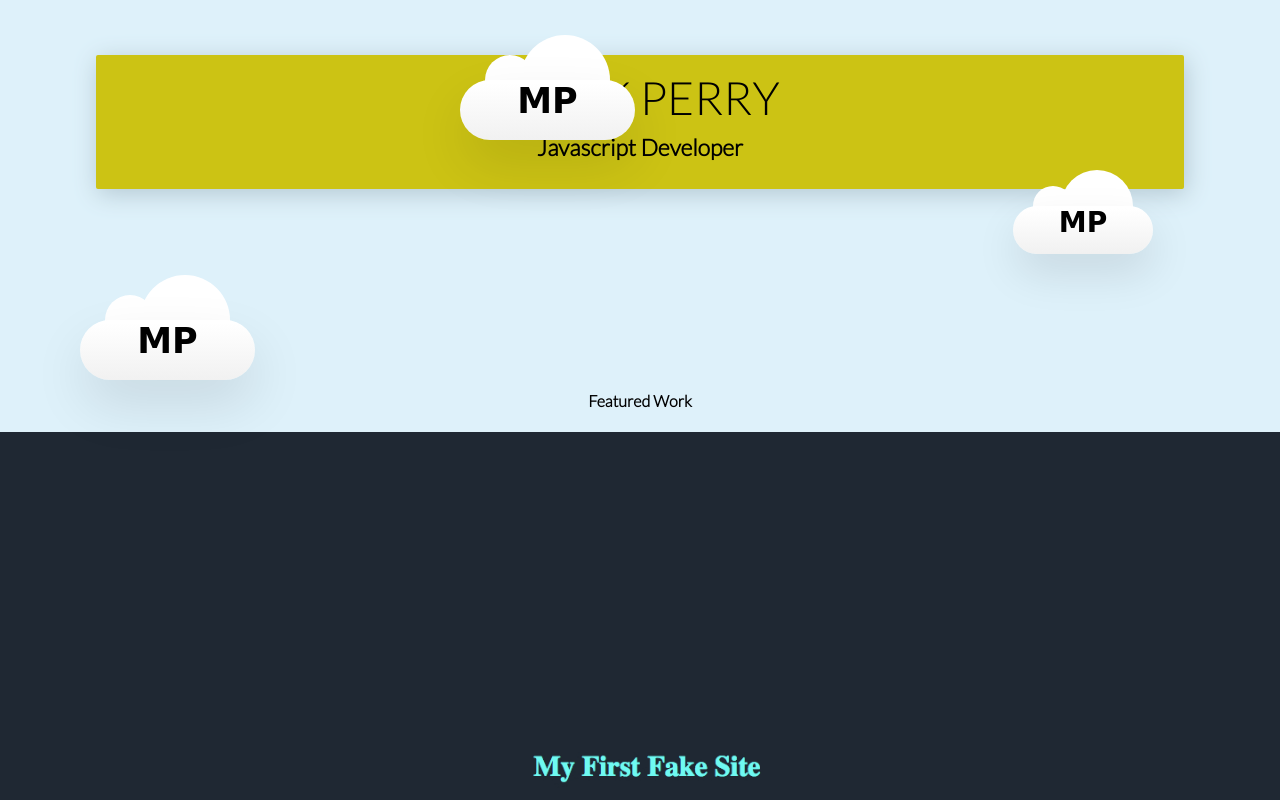
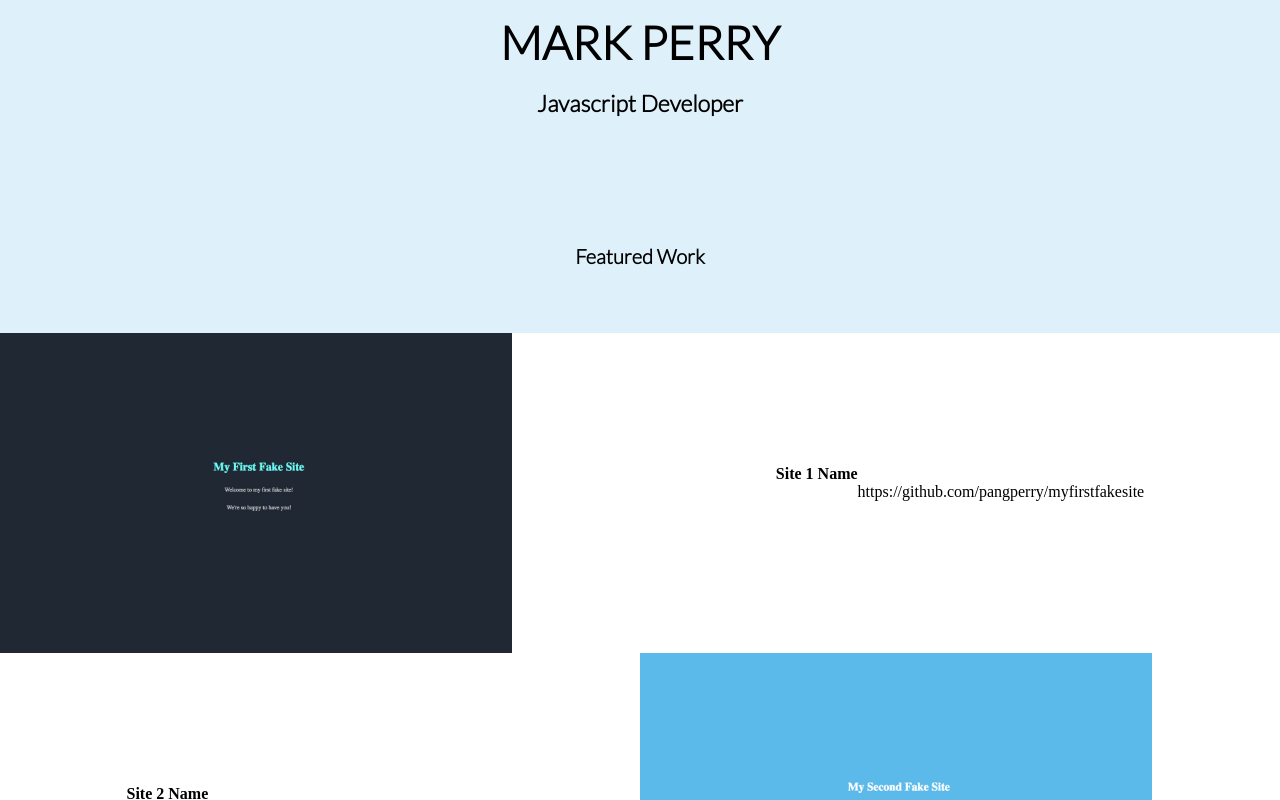
Before and after one commit to pangperry/portfolio_site, a plain HTML site: page index.html in a window 1280 px wide. Shown: the top 800 px of the page. Drawn offline with Linux system fonts and the light colour scheme; a web font is replaced by a local one.

Commit message:
Add initial pad layout

```diff
--- a/css/styles.css
+++ b/css/styles.css
@@ -1,24 +1,19 @@
 * {
   padding: 0;
   margin: 0;
-  width: 100%;
 }
 
 body {
+  height: 100%;
   box-sizing: border-box;
   text-rendering: optimizeLegibility;
   -webkit-font-smoothing: antialiased;
   -moz-osx-font-smoothing: grayscale;
   font-kerning: auto;
   --sky-color:rgb(222, 241, 250);
-
   background-color: var(--sky-color);
-  color: blue;
-}
-
-html {
-  font-family: sans-serif;
-  -webkit-text-size-adjust: 100%;
+  color: black;
+  overscroll-behavior: contain;
 }
 
 *,
@@ -26,22 +21,16 @@ html {
 *:after {
   box-sizing: inherit;
 }
-.container {
-  width: 100vw;
-  height: 100vh;
-  overflow-y: scroll;
-  -webkit-overflow-scrolling: touch;
-}
 
 header {
+  display: grid;
   width: 85%;
   background: #CCC314;
-  color: black;
   position: sticky;
   top: 0;
-  -webkit-box-shadow: 2px 5px 25px rgb(200, 220, 230);
-  -moz-box-shadow:  2px 5px 25px rgb(200, 220, 230);
-  box-shadow: 2px 5px 25px rgb(180, 200, 210);
+  -webkit-box-shadow: 2px 1px 1px rgb(200, 220, 230);
+  -moz-box-shadow:  2px 1px 1px rgb(200, 220, 230);
+  box-shadow: 2px 1px 1px   rgb(180, 200, 210);
 
   margin: 55px auto 200px auto;
   border-radius: 2px;
@@ -70,7 +59,7 @@ header h3 {
 }
 
 main h2 {
-  font-size: 16px;
+  font-size: 20px;
   color: black;
 }
 
@@ -86,7 +75,7 @@ aside {
   margin-bottom: 40px;
 }
 
-.pics, .description {
+#cube, .pics, .description {
   display: none;
 }
 
@@ -95,6 +84,7 @@ aside {
   height: 50px;
   background-color: blue;
 }
+
 .pic1 {
   grid-column: 3 / span 2;
 }
@@ -120,28 +110,22 @@ main, .works, .site {
   margin-bottom: 20px;
 }
 
-.site1, .site2, .site3 {
-  margin: 0;
-}
-.site1 {
-  margin-bottom: -4px;
-}
-
 img {
   width: 100%;
   height: auto;
   margin: 0;
+  margin-bottom: -4px;
 }
 
 /* clouds inspired by Mark Bowley https://codepen.io/Mark_Bowley/pen/xEbuI?editors=1100 */
 
-#logo {
+.logo {
   font-family: 'Grand Hotel', cursive;
   font-size: 70px;
   color: black;
 }
 
-#background-wrap {
+#clouds-wrap {
   bottom: 0;
 	left: 0;
 	padding-top: 50px;
@@ -157,7 +141,7 @@ h1, h3{
 
 @-webkit-keyframes animateCloud {
     0% {
-        margin-left: -1000px;
+        margin-left: -600px;
     }
     100% {
         margin-left: 100%;
@@ -166,7 +150,7 @@ h1, h3{
 
 @-moz-keyframes animateCloud {
     0% {
-        margin-left: -1000px;
+        margin-left: -600px;
     }
     100% {
         margin-left: 100%;
@@ -175,7 +159,7 @@ h1, h3{
 
 @keyframes animateCloud {
     0% {
-        margin-left: -1000px;
+        margin-left: -600px;
     }
     100% {
         margin-left: 100%;
@@ -258,3 +242,79 @@ h1, h3{
 	right: 50px;
 	top: -90px;
 }
+
+/* media queries */
+
+@media screen and (min-width: 425px) {
+  #clouds-wrap {
+    display: none;
+  }
+
+  header {
+    display: grid;
+    width: 100%;
+    height: 150px;
+    margin: 0;
+    background: var(--sky-color);
+    box-shadow: none;
+    z-index: 2;
+  }
+
+  header h1 {
+    font-weight: 600;
+  }
+
+  #cube {
+    text-align: center;
+    height: 200px;
+    width: 100px;
+  }
+
+  main h2 {
+    margin: 95px 0 45px 0;
+  }
+
+  .description {
+    display: inherit;
+  }
+
+ .works {
+    margin-top: 20px;
+    display: grid;
+    grid-template-columns: 1fr 1fr;
+    grid-template-areas: "site1 desription1"
+      "description2 site2"
+      "site3 description3";
+    justify-items: center;
+    align-items: center;
+    text-align: start;
+    background: #fff;
+  }
+  .works img {
+    width: 80%;
+    height: auto;
+  }
+
+  .site1 {
+    grid-area: site1;
+  }
+
+  .site2 {
+    grid-area: site2;
+  }
+
+  .site3 {
+    grid-area: site3;
+  }
+
+  .description1 {
+    grid-area: description1;
+  }
+
+  .description2 {
+    grid-area: description2;
+  }
+  .description3 {
+    grid-area: description3;
+  }
+}
--- a/index.html
+++ b/index.html
@@ -17,24 +17,24 @@
       <h1>Mark Perry</h1>
       <h3>Javascript Developer</h3>
     </header>
-  <div id="background-wrap">
+    <div id="clouds-wrap">
         <div class="c1">
           <div class="cloud">
-          <h1 id="logo">MP</h1>
+            <h1 class="logo">MP</h1>
           </div>
         </div>
         <div class="c2">
           <div class="cloud">
-          <h1 id="logo">MP</h1>
+            <h1 class="logo">MP</h1>
           </div>
         </div>
         <div class="c3">
           <div class="cloud">
-          <h1 id="logo">MP</h1>
+            <h1 class="logo">MP</h1>
           </div>
         </div>
     </div>
-  <div class='container'>
+    <main>
       <aside class="pics">
         <div class="pic pic1">
         </div>
@@ -43,25 +43,25 @@
         <div class="pic pic3">
         </div>
       </aside>
-    <main>
+      <div id="cube">my canvas--to be replaced</div>
       <h2>Featured Work</h2>
       <div class='works'>
-          <div class='site site1'>
-            <img src="./images/fake_site1.jpg" alt="a fake site" href="">
-            <h4 class="description">Site 1 Name</h4>
-            <p class="description">https://github.com/pangperry/myfirstfakesite</p>
+        <a href="#" class="site1"><img src="./images/fake_site1.jpg" alt="a fake site"></a>
+        <div class='description'>
+          <h4>Site 1 Name</h4>
+          <p class="description1">https://github.com/pangperry/myfirstfakesite</p>
         </div>
-          <div class='site site2'></div>
-            <img src="./images/fake_site2.jpg" alt="a fake site" href="#">
-          <h4 class="description">Site 2 Name</h4>
-          <p class="description">https://github.com/pangperry/mysecondfakesite</p>
-          <div class='site site3'></div>
-            <img src="./images/fake_site3.jpg" alt="a fake site" href="#">
-          <h4 class="description">Site 3 Name</h4>
-          <p class="description">https://github.com/pangperry/mythirdfakesite</p>
+        <a href="#" class="site2"><img src="./images/fake_site2.jpg" alt="a fake site"></a>
+        <div class='description'>
+          <h4>Site 2 Name</h4>
+          <p class="description2">https://github.com/pangperry/mysecondfakesite</p>
+        </div>
+        <a href="#" class="site3" ><img src="./images/fake_site3.jpg" alt="a fake site"></a>
+        <div class='description'>
+          <h4>Site 3 Name</h4>
+          <p class="description3">https://github.com/pangperry/mythirdfakesite</p>
+        </div>
       </div>
     </main>
-  </div>
   </body>
-
 </html>
```
Lines whose indentation alone changed are shown as unchanged.
